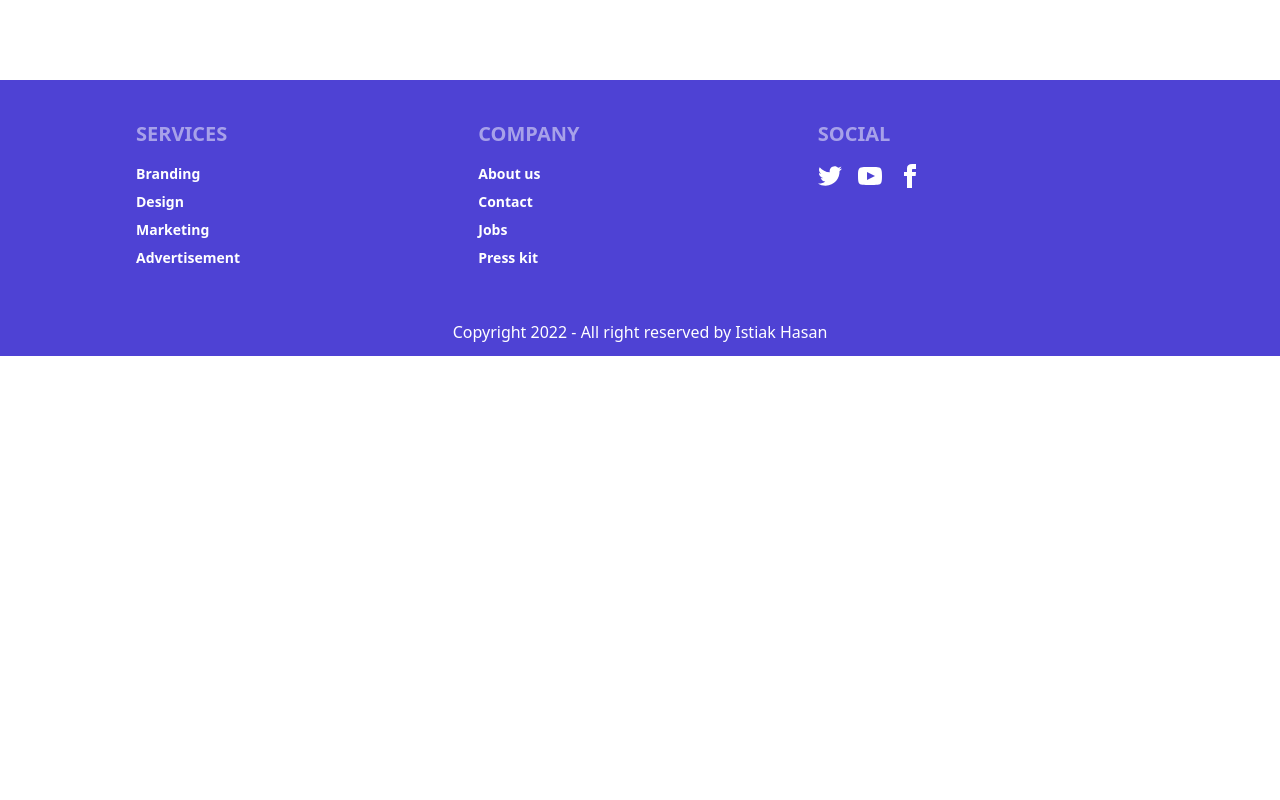
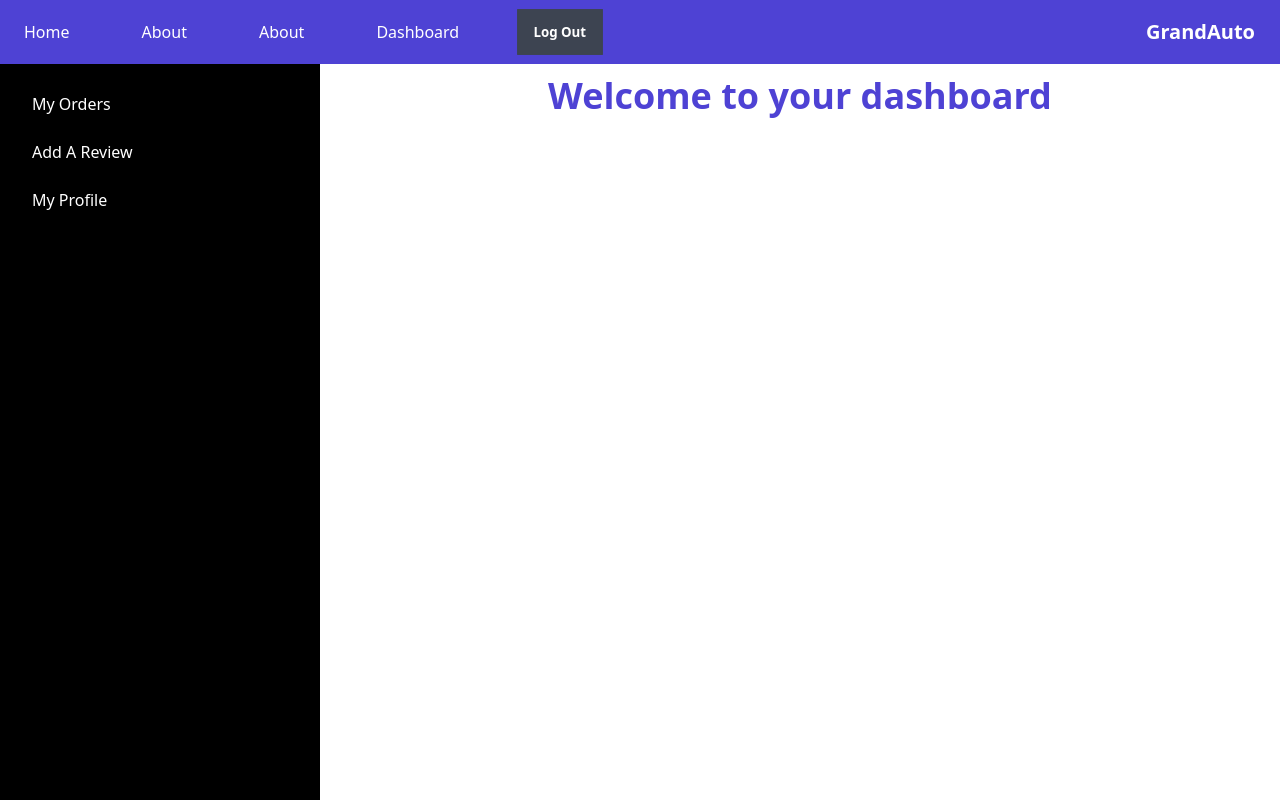
Before and after one commit to istiakhasan/grand-auto, a React (Create React App) app: page /dashboard in a window 1280 px wide. Shown: the top 800 px of the page. Built offline with nearby package versions, Linux system fonts and the light colour scheme; no server answers; sample sign-in values are in the browser's storage.

Commit message:
dashboard component added

```diff
--- a/package.json
+++ b/package.json
@@ -17,6 +17,7 @@
     "react-router-dom": "^6.3.0",
     "react-scripts": "5.0.1",
     "react-slick": "^0.29.0",
+    "react-toastify": "^9.0.1",
     "slick-carousel": "^1.8.1",
     "web-vitals": "^2.1.0"
   },
--- a/src/App.js
+++ b/src/App.js
@@ -6,6 +6,12 @@ import PrivateRoute from './Pages/Login/PrivateRoute';
 import Purchase from './Pages/Purchase/Purchase';
 import Footer from './Pages/Shared/Footer';
 import Navbar from './Pages/Shared/Navbar';
+import { ToastContainer, toast } from 'react-toastify';
+import 'react-toastify/dist/ReactToastify.css';
+import Dashboard from './Pages/Dashboard/Dashboard';
+import MyOrder from './Pages/Dashboard/MyOrder';
+import AddReview from './Pages/Dashboard/AddReview';
+import MyProfile from './Pages/Dashboard/MyProfile';
 
 
 
@@ -13,19 +19,33 @@ function App() {
   return (
     <div>
 
-
+     <Navbar />
       <Routes>
        <Route path='/' element={<Home />} />
        <Route path='/login' element={<Login />} />
+
        <Route path='/purchase/:toolsId' element={
          <PrivateRoute>
          <Purchase />
           </PrivateRoute>} />
+       <Route path='/dashboard' element={
+         <PrivateRoute>
+         <Dashboard />
+          </PrivateRoute>}>
+           <Route index path='order' element={<MyOrder />}></Route>
+           <Route index path='myreview' element={<AddReview />}></Route>
+           <Route index path='myprofile' element={<MyProfile />}></Route>
+
+          </Route>
       </Routes>
        <Footer />
 
 
 
+
+
+
+       <ToastContainer />
     </div>
   );
 }
--- /dev/null
+++ b/src/Pages/Dashboard/AddReview.js
@@ -0,0 +1,11 @@
+import React from 'react';
+
+const AddReview = () => {
+    return (
+        <div>
+
+        </div>
+    );
+};
+
+export default AddReview;
--- a/src/Pages/Dashboard/Dashboard.js
+++ b/src/Pages/Dashboard/Dashboard.js
@@ -1,10 +1,33 @@
 import React from 'react';
+import { Link, Outlet } from 'react-router-dom';
 
 const Dashboard = () => {
     return (
-        <div>
+        <div class="drawer drawer-mobile">
+        <input id="my-drawer-2" type="checkbox" class="drawer-toggle" />
+        <div class="drawer-content">
+         {/* page content here */}
+         <h2 className='text-primary text-4xl text-center font-semibold mt-3'>Welcome to your dashboard</h2>
+         <Outlet />
+
+
+         {/* page content here */}
+
+
+
+          <label for="my-drawer-2" class="btn btn-primary drawer-button lg:hidden">Open drawer</label>
 
         </div>
+        <div class="drawer-side">
+          <label for="my-drawer-2" class="drawer-overlay"></label>
+          <ul class="menu p-4 overflow-y-auto w-80 bg-black text-white ">
+            <li><Link to="order">My Orders</Link></li>
+            <li><Link to="myreview">Add A Review</Link></li>
+            <li><Link to="myprofile">My Profile</Link></li>
+          </ul>
+
+        </div>
+      </div>
     );
 };
 
--- /dev/null
+++ b/src/Pages/Dashboard/MyOrder.js
@@ -0,0 +1,12 @@
+import React from 'react';
+
+const MyOrder = () => {
+    return (
+        <div>
+            <h2 className='font-semibold text-2xl text-primary'>My All Order List:</h2>
+
+        </div>
+    );
+};
+
+export default MyOrder;
--- /dev/null
+++ b/src/Pages/Dashboard/MyProfile.js
@@ -0,0 +1,11 @@
+import React from 'react';
+
+const MyProfile = () => {
+    return (
+        <div>
+
+        </div>
+    );
+};
+
+export default MyProfile;
--- a/src/Pages/Home/Tool.js
+++ b/src/Pages/Home/Tool.js
@@ -10,6 +10,7 @@ const Tool = ({tool}) => {
 
     <p>{tool.description.slice(0,50)}...</p>
     <p>Qty:{tool.quantity}</p>
+    <p>Qty:{tool.available_quantity}</p>
     <p>${tool.price}</p>
     <div class="card-actions justify-end">
       <Link to={`/purchase/${tool._id}`} class="btn btn-sm btn-primary uppercase">purchase</Link>
--- a/src/Pages/Home/Tools.js
+++ b/src/Pages/Home/Tools.js
@@ -59,7 +59,8 @@ const Tools = () => {
     //     price:500
     //  },
     // ]
-    const{data:tools,isLoading}=useQuery('tools',()=>fetch('http://localhost:4000/tools').then(res=>res.json()))
+    const{data:tools,isLoading}=useQuery('tools',()=>fetch('http://localhost:4000/availabletools').then(res=>res.json()))
+    console.log(tools)
     if(isLoading){
         return ;
     }
--- a/src/Pages/Purchase/Purchase.js
+++ b/src/Pages/Purchase/Purchase.js
@@ -14,7 +14,7 @@ const Purchase = () => {
      const {toolsId}=useParams();
      const [isOpen,setIsOpen]=useState(false)
      const url=`http://localhost:4000/tools/${toolsId}`
-     const {data:tool,isLoading}=useQuery(`tool${toolsId}`,()=>fetch(url).then(res=>res.json()))
+     const {data:tool,isLoading,refetch}=useQuery(`tool${toolsId}`,()=>fetch(url).then(res=>res.json()))
 
      const [newOrderQuantity,setNewOrderQuantity]=useState(tool?.minimum_quantity)
 
@@ -106,7 +106,7 @@ const Purchase = () => {
           </div>
         </div>
       </div>
-     {isOpen && <PurchaseModal setNewOrderQuantity={setNewOrderQuantity} newOrderQuantity={newOrderQuantity} tool={tool} />}
+     {isOpen && <PurchaseModal refetch={refetch} setIsOpen={setIsOpen} newOrderQuantity={newOrderQuantity} tool={tool} />}
     </div>
   );
 };
--- a/src/Pages/Purchase/PurchaseModal.js
+++ b/src/Pages/Purchase/PurchaseModal.js
@@ -1,9 +1,10 @@
 import React from "react";
 import { useAuthState } from "react-firebase-hooks/auth";
 import { useForm } from "react-hook-form";
+import { toast } from "react-toastify";
 import auth from "../../firebase.init";
 
-const PurchaseModal = ({tool,newOrderQuantity,setNewOrderQuantity}) => {
+const PurchaseModal = ({tool,newOrderQuantity,setIsOpen,refetch}) => {
   const [user] = useAuthState(auth);
   const {_id,name,price}=tool;
   const {
@@ -25,7 +26,21 @@ const PurchaseModal = ({tool,newOrderQuantity,setNewOrderQuantity}) => {
           phone:phone,
           totalPrice:totalPrice
       }
-   console.log(order)
+    fetch('http://localhost:4000/order',{
+      method:"POST",
+      headers:{
+        'content-type':'application/json'
+      },
+      body:JSON.stringify(order)
+    })
+    .then(res=>res.json())
+    .then(data=>{
+
+      toast("Order parts successfully")
+      refetch()
+      reset()
+      setIsOpen(false)
+    })
 }
   return (
     <div>
--- a/src/Pages/Shared/Navbar.js
+++ b/src/Pages/Shared/Navbar.js
@@ -11,16 +11,16 @@ const Navbar = () => {
   }
     const menuLinks=<>
 
-    <li><Link to="/">Home</Link></li>
+               <li><Link to="/">Home</Link></li>
              <li><Link to="/rr">About</Link></li>
              <li><Link to="/rr">About</Link></li>
-             <li><Link to="/rr">About</Link></li>
+             {user &&  <li><Link to="/dashboard">Dashboard</Link></li>}
              {user && <li><button className='btn normal-case' onClick={handleSignOut}>Log Out</button></li>}
              {!user && <li><Link to="/login">Login</Link></li>}
     </>
     return (
 
-            <div className="navbar sticky top-0 z-50 ">
+            <div className="navbar sticky bg-primary top-0 z-50 ">
         <div className="navbar-start">
           <div className="dropdown ">
             <label tabindex="0" className="btn btn-ghost text-white lg:hidden">
--- a/src/index.css
+++ b/src/index.css
@@ -2,7 +2,7 @@ body{
   margin: 0;
   padding: 0;
   box-sizing: border-box;
-  background: black;
+  /* background: black; */
 }
 @tailwind base;
 @tailwind components;
```
Also changed, not shown: 1 other file (tests, documents, lock files or other folders).
